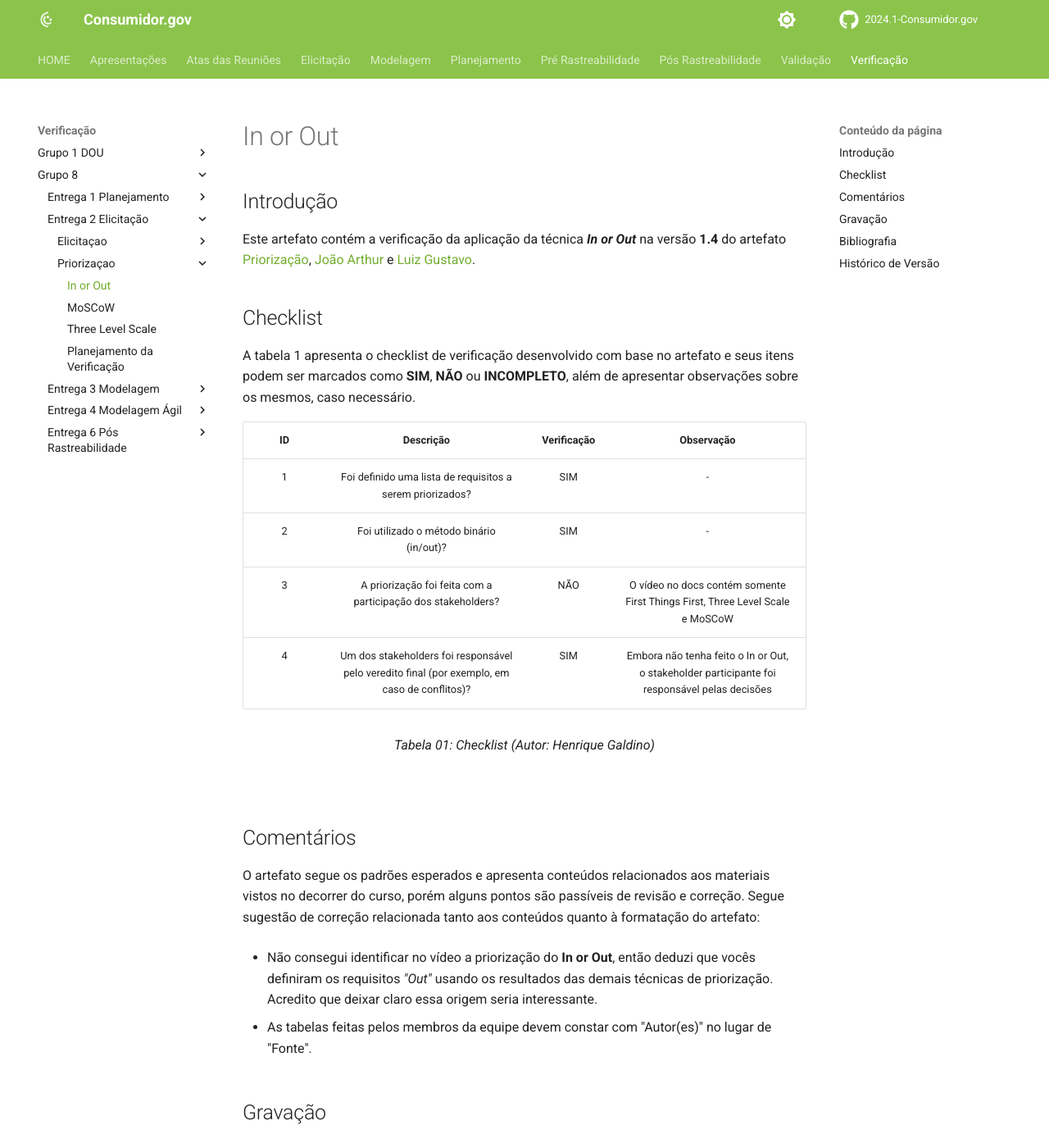
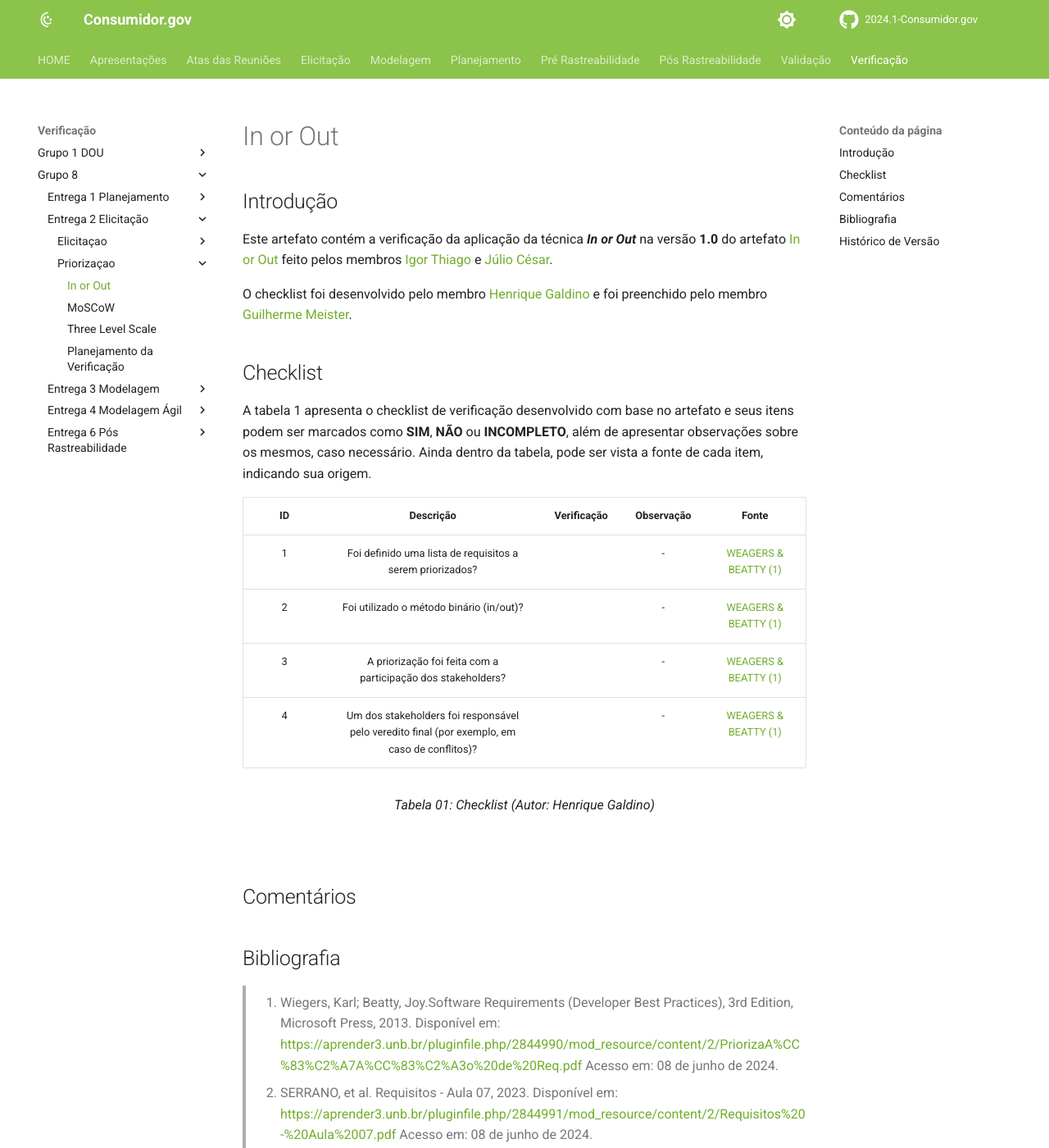
Before and after one commit to Requisitos-de-Software/2024.1-Grupo08, an MkDocs documentation site: the page built from docs/Verificação/Grupo 8/Entrega 2 - Elicitação/Priorizaçao/InorOut.md, in a window 1280 px wide and 1400 px high. Shown: the whole window at 82% size. Built offline with MkDocs 1.6.1 and Material for MkDocs 9.7.7, drawn with Linux system fonts in a browser that asks for light colours; comment, search, counter and statistics services are not loaded; some of the changed text lies outside the part shown.

Commit message:
adicionando checklist In or Out

```diff
--- a/docs/Verificação/Grupo 8/Entrega 2 - Elicitação/Priorizaçao/InorOut.md
+++ b/docs/Verificação/Grupo 8/Entrega 2 - Elicitação/Priorizaçao/InorOut.md
@@ -2,18 +2,20 @@
 
 ## Introdução
 
-Este artefato contém a verificação da aplicação da técnica ***In or Out*** na versão **1.4** do artefato [Priorização](https://requisitos-de-software.github.io/2024.1-DiarioOficialdaUniao/modelagem/modelagemAgil/nfr_framework/), [João Arthur](https://github.com/joao-artl) e [Luiz Gustavo](https://github.com/LuizGust4vo).
+Este artefato contém a verificação da aplicação da técnica ***In or Out*** na versão **1.0** do artefato [In or Out](https://requisitos-de-software.github.io/2024.1-Consumidor.gov/Elicitação/Priorização/In%20or%20out/) feito pelos membros  [Igor Thiago](https://github.com/Alladin-51) e [Júlio César](https://github.com/Julio1099).
+
+O checklist foi desenvolvido pelo membro [Henrique Galdino](https://github.com/hgaldino05) e foi preenchido pelo membro [Guilherme Meister](https://github.com/gmeister18).
 
 ## Checklist
 
-A tabela 1 apresenta o checklist de verificação desenvolvido com base no artefato e seus itens podem ser marcados como **SIM**, **NÃO** ou **INCOMPLETO**, além de apresentar observações sobre os mesmos, caso necessário.
+A tabela 1 apresenta o checklist de verificação desenvolvido com base no artefato e seus itens podem ser marcados como **SIM**, **NÃO** ou **INCOMPLETO**, além de apresentar observações sobre os mesmos, caso necessário. Ainda dentro da tabela, pode ser vista a fonte de cada item, indicando sua origem.
 
-| ID | Descrição | Verificação | Observação |
-| :--: | :-----: | :---------: | :--------: |
-| 1 | Foi definido uma lista de requisitos a serem priorizados? | SIM | - |
-| 2 | Foi utilizado o método binário (in/out)? | SIM | - |
-| 3 | A priorização foi feita com a participação dos stakeholders? | NÃO | O vídeo no docs contém somente First Things First, Three Level Scale e MoSCoW |
-| 4 | Um dos stakeholders foi responsável pelo veredito final (por exemplo, em caso de conflitos)? | SIM | Embora não tenha feito o In or Out, o stakeholder participante foi responsável pelas decisões |
+| ID | Descrição | Verificação | Observação | Fonte |
+| :--: | :-----: | :---------: | :--------: | :----: |
+| 1 | Foi definido uma lista de requisitos a serem priorizados? |  | - | [WEAGERS & BEATTY (1)](https://raw.githubusercontent.com/Requisitos-de-Software/2024.1-Consumidor.gov/c4827b1f24cafeeb42e52fa44d30e16ce5c67488/assets/img/fontes/henrique/inOrOut-1.png) |
+| 2 | Foi utilizado o método binário (in/out)? |  | - | [WEAGERS & BEATTY (1)](https://raw.githubusercontent.com/Requisitos-de-Software/2024.1-Consumidor.gov/c4827b1f24cafeeb42e52fa44d30e16ce5c67488/assets/img/fontes/henrique/inOrOut-1.png) |
+| 3 | A priorização foi feita com a participação dos stakeholders? |  | - | [WEAGERS & BEATTY (1)](https://raw.githubusercontent.com/Requisitos-de-Software/2024.1-Consumidor.gov/c4827b1f24cafeeb42e52fa44d30e16ce5c67488/assets/img/fontes/henrique/inOrOut-1.png) |
+| 4 | Um dos stakeholders foi responsável pelo veredito final (por exemplo, em caso de conflitos)? |  | - | [WEAGERS & BEATTY (1)](https://raw.githubusercontent.com/Requisitos-de-Software/2024.1-Consumidor.gov/c4827b1f24cafeeb42e52fa44d30e16ce5c67488/assets/img/fontes/henrique/inOrOut-1.png) |
 
 
 
@@ -24,28 +26,20 @@ A tabela 1 apresenta o checklist de verificação desenvolvido com base no artef
 
 ## Comentários
 
-O artefato segue os padrões esperados e apresenta conteúdos relacionados aos materiais vistos no decorrer do curso, porém alguns pontos são passíveis de revisão e correção. Segue sugestão de correção relacionada tanto aos conteúdos quanto à formatação do artefato:
-
-- Não consegui identificar no vídeo a priorização do **In or Out**, então deduzi que vocês definiram os requisitos *"Out"* usando os resultados das demais técnicas de priorização. Acredito que deixar claro essa origem seria interessante.
-
-- As tabelas feitas pelos membros da equipe devem constar com "Autor(es)" no lugar de "Fonte".
-
-## Gravação
-
-<iframe width="560" height="315" src="" title="YouTube video player" frameborder="0" allow="accelerometer; autoplay; clipboard-write; encrypted-media; gyroscope; picture-in-picture; web-share" allowfullscreen></iframe>
+<!-- O artefato segue os padrões esperados e apresenta conteúdos relacionados aos materiais vistos no decorrer do curso, porém alguns pontos são passíveis de revisão e correção. Segue sugestão de correção relacionada tanto aos conteúdos quanto à formatação do artefato: -->
 
 
 ## Bibliografia
 
->  Wiegers, Karl; Beatty, Joy.Software Requirements (Developer Best Practices), 3rd Edition, Microsoft Press, 2013. Disponível em: <https://aprender3.unb.br/pluginfile.php/2844990/mod_resource/content/2/PriorizaA%CC%83%C2%A7A%CC%83%C2%A3o%20de%20Req.pdf> Acesso em: 08 de junho de 2024.
+>  1. Wiegers, Karl; Beatty, Joy.Software Requirements (Developer Best Practices), 3rd Edition, Microsoft Press, 2013. Disponível em: <https://aprender3.unb.br/pluginfile.php/2844990/mod_resource/content/2/PriorizaA%CC%83%C2%A7A%CC%83%C2%A3o%20de%20Req.pdf> Acesso em: 08 de junho de 2024.
 
-> SERRANO, et al. Requisitos - Aula 07, 2023. Disponível em: <https://aprender3.unb.br/pluginfile.php/2844991/mod_resource/content/2/Requisitos%20-%20Aula%2007.pdf> Acesso em: 08 de junho de 2024.
+> 2. SERRANO, et al. Requisitos - Aula 07, 2023. Disponível em: <https://aprender3.unb.br/pluginfile.php/2844991/mod_resource/content/2/Requisitos%20-%20Aula%2007.pdf> Acesso em: 08 de junho de 2024.
 
 ## Histórico de Versão
 
 | Versão | Data de execução | Data de revisão |  Descrição                          | Autor(es)                                           | Revisor(es)                                           |
 | :----: | :--------------: | :-------------: | :---------------------------------: | :-------------------------------------------------: | :---------------------------------------------------: |
-| 1.0    | 08/06/2024       | 08/06/2024      | Criação do checklist In or Out  | [Henrique Galdino](https://github.com/hgaldino05)   | [Júlio César](https://github.com/Julio1099)         |
+| 1.0    | 28/06/2024       | 28/06/2024      | Criação do checklist In or Out  | [Henrique Galdino](https://github.com/hgaldino05)   | [Júlio César](https://github.com/Julio1099)         |
 
 <div align="center">
 <figcaption align="center">Tabela 02: Histórico de versões (Autor: Henrique Galdino)</figcaption>
```
